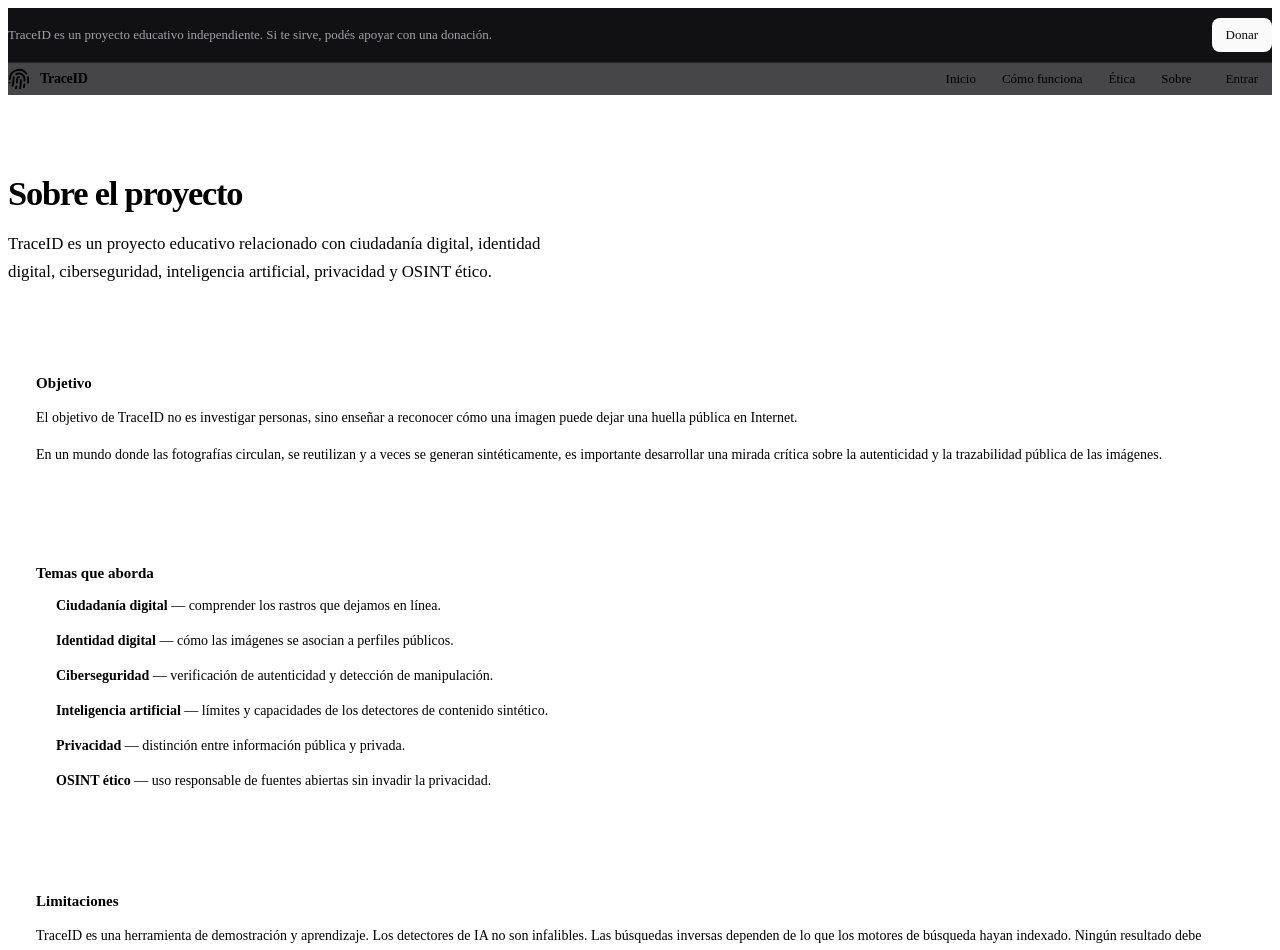
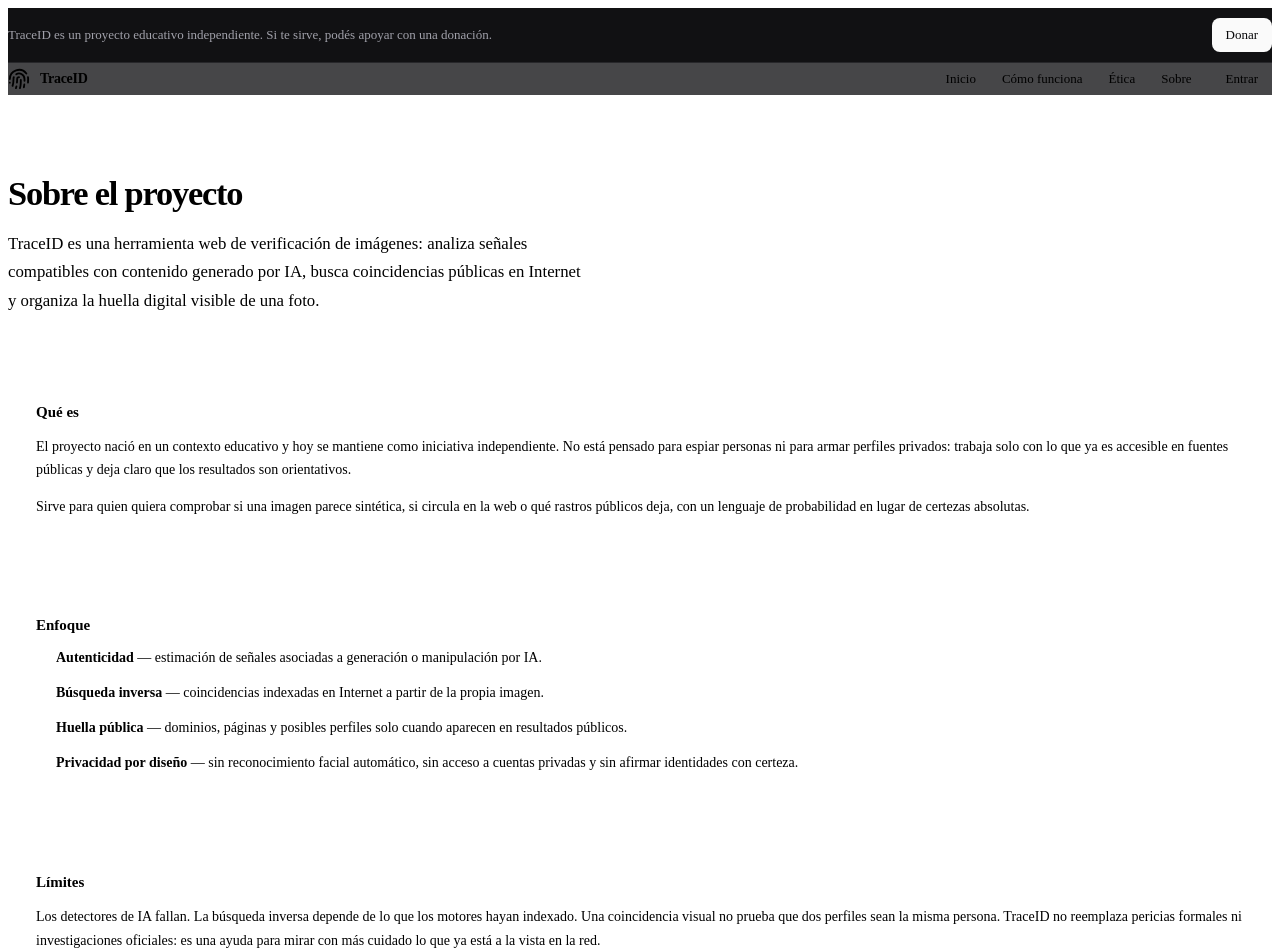
Before and after one commit to lauty720/traceID-frontend, a React (Vite) app in the folder frontend/: page /sobre in a window 1280 px wide. Shown: the top 950 px of the page. Built offline with nearby package versions, Linux system fonts and the light colour scheme; no server answers; the HTML template or start-up script is replaced by a standard one.

Commit message:
Add files via upload

```diff
--- a/frontend/src/pages/About.jsx
+++ b/frontend/src/pages/About.jsx
@@ -6,44 +6,58 @@ export default function About() {
       <header className="static-header">
         <h1>Sobre el proyecto</h1>
         <p>
-          TraceID es un proyecto educativo relacionado con ciudadanía digital,
-          identidad digital, ciberseguridad, inteligencia artificial, privacidad
-          y OSINT ético.
+          TraceID es una herramienta web de verificación de imágenes: analiza
+          señales compatibles con contenido generado por IA, busca coincidencias
+          públicas en Internet y organiza la huella digital visible de una foto.
         </p>
       </header>
 
       <section className="glass static-card">
-        <h2>Objetivo</h2>
+        <h2>Qué es</h2>
         <p>
-          El objetivo de TraceID no es investigar personas, sino enseñar a
-          reconocer cómo una imagen puede dejar una huella pública en Internet.
+          El proyecto nació en un contexto educativo y hoy se mantiene como
+          iniciativa independiente. No está pensado para espiar personas ni para
+          armar perfiles privados: trabaja solo con lo que ya es accesible en
+          fuentes públicas y deja claro que los resultados son orientativos.
         </p>
-        <p style={{ marginTop: '0.75rem' }}>
-          En un mundo donde las fotografías circulan, se reutilizan y a veces se
-          generan sintéticamente, es importante desarrollar una mirada crítica
-          sobre la autenticidad y la trazabilidad pública de las imágenes.
+        <p style={{ marginTop: '0.85rem' }}>
+          Sirve para quien quiera comprobar si una imagen parece sintética, si
+          circula en la web o qué rastros públicos deja, con un lenguaje de
+          probabilidad en lugar de certezas absolutas.
         </p>
       </section>
 
       <section className="glass static-card">
-        <h2>Temas que aborda</h2>
+        <h2>Enfoque</h2>
         <ul className="check-list">
-          <li><strong>Ciudadanía digital</strong> — comprender los rastros que dejamos en línea.</li>
-          <li><strong>Identidad digital</strong> — cómo las imágenes se asocian a perfiles públicos.</li>
-          <li><strong>Ciberseguridad</strong> — verificación de autenticidad y detección de manipulación.</li>
-          <li><strong>Inteligencia artificial</strong> — límites y capacidades de los detectores de contenido sintético.</li>
-          <li><strong>Privacidad</strong> — distinción entre información pública y privada.</li>
-          <li><strong>OSINT ético</strong> — uso responsable de fuentes abiertas sin invadir la privacidad.</li>
+          <li>
+            <strong>Autenticidad</strong> — estimación de señales asociadas a
+            generación o manipulación por IA.
+          </li>
+          <li>
+            <strong>Búsqueda inversa</strong> — coincidencias indexadas en
+            Internet a partir de la propia imagen.
+          </li>
+          <li>
+            <strong>Huella pública</strong> — dominios, páginas y posibles
+            perfiles solo cuando aparecen en resultados públicos.
+          </li>
+          <li>
+            <strong>Privacidad por diseño</strong> — sin reconocimiento facial
+            automático, sin acceso a cuentas privadas y sin afirmar identidades
+            con certeza.
+          </li>
         </ul>
       </section>
 
       <section className="glass static-card">
-        <h2>Limitaciones</h2>
+        <h2>Límites</h2>
         <p>
-          TraceID es una herramienta de demostración y aprendizaje. Los detectores
-          de IA no son infalibles. Las búsquedas inversas dependen de lo que los
-          motores de búsqueda hayan indexado. Ningún resultado debe tomarse como
-          prueba definitiva de identidad o autenticidad.
+          Los detectores de IA fallan. La búsqueda inversa depende de lo que los
+          motores hayan indexado. Una coincidencia visual no prueba que dos
+          perfiles sean la misma persona. TraceID no reemplaza pericias formales
+          ni investigaciones oficiales: es una ayuda para mirar con más cuidado
+          lo que ya está a la vista en la red.
         </p>
       </section>
     </div>
```
